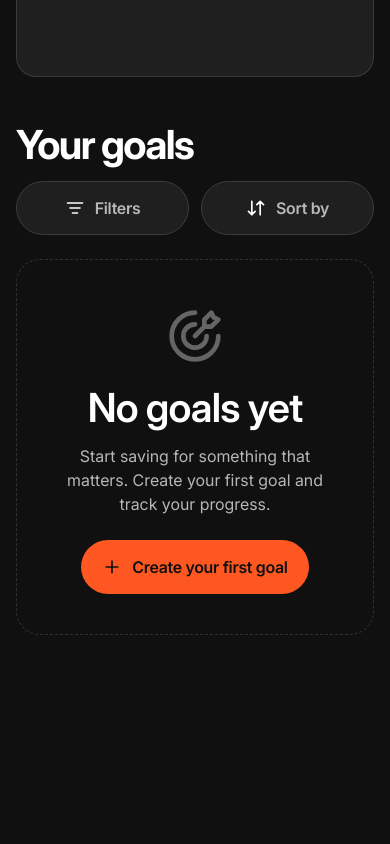
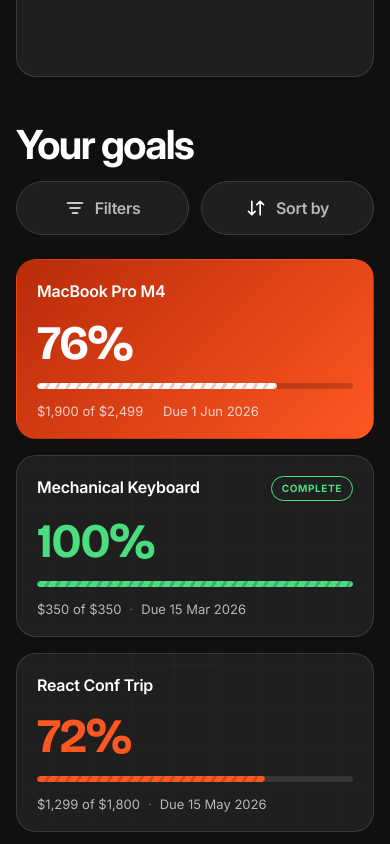
Before and after one commit to EA-Gadgeter/savings-tracker-challenge, a React (Vite) app: page / in a window 390 px wide. Shown: the part 720-1564 px from the top of the page. Before the commit the page ends 1395 px from the top, so only its background shows below. Built offline with nearby package versions, Linux system fonts and the light colour scheme.

Commit message:
Finished layout for GoalsList in mobile version.

```diff
--- /dev/null
+++ b/src/components/goals/GoalCard/GoalCard.module.css
@@ -0,0 +1,200 @@
+.card {
+  position: relative;
+  display: flex;
+  flex-direction: column;
+  gap: 1.6rem;
+  padding: 2rem;
+  border: 0.1rem solid rgba(255, 255, 255, 0.12);
+  border-radius: 2rem;
+  background-color: var(--color-neutral-800);
+  overflow: hidden;
+  cursor: pointer;
+  transition: border-color 0.2s ease;
+}
+
+.withGrid {
+  background-image: url("/assets/images/pattern-grid.svg");
+  background-size: cover;
+  background-position: center;
+}
+
+.card:hover {
+  border-color: rgba(255, 255, 255, 0.25);
+}
+
+.card:focus-visible {
+  outline: 0.2rem solid var(--color-neutral-0);
+  outline-offset: 0.2rem;
+}
+
+/* --- Variants --- */
+
+.highlight {
+  background: linear-gradient(
+    135deg,
+    var(--color-orange-700) 0%,
+    var(--color-orange-400) 100%
+  );
+  border-color: transparent;
+}
+
+.highlight:hover {
+  border-color: transparent;
+  filter: brightness(1.05);
+}
+
+/* --- Header --- */
+
+.header {
+  display: flex;
+  align-items: flex-start;
+  justify-content: space-between;
+  gap: 1.2rem;
+}
+
+.name {
+  font-family: var(--font-body);
+  font-size: 1.6rem;
+  font-weight: 600;
+  line-height: 1.4;
+  letter-spacing: -0.02rem;
+  color: var(--color-neutral-0);
+}
+
+/* --- Badge --- */
+
+.badge {
+  flex-shrink: 0;
+  display: inline-flex;
+  align-items: center;
+  padding: 0.4rem 1rem;
+  border: 0.1rem solid var(--color-green-500);
+  border-radius: 999rem;
+  font-size: 1rem;
+  font-weight: 700;
+  letter-spacing: 0.06em;
+  color: var(--color-green-500);
+  text-transform: uppercase;
+  white-space: nowrap;
+}
+
+/* --- Percentage --- */
+
+.percent {
+  font-family: var(--font-heading);
+  font-size: 4.8rem;
+  font-weight: 700;
+  line-height: 1;
+  letter-spacing: -0.03em;
+}
+
+.percentDefault {
+  color: var(--color-orange-400);
+}
+
+.percentHighlight {
+  color: var(--color-neutral-0);
+}
+
+.percentComplete {
+  color: var(--color-green-500);
+}
+
+.percentNotStarted {
+  color: var(--color-neutral-400);
+}
+
+/* --- Progress track --- */
+
+.progressTrack {
+  width: 100%;
+  height: 0.6rem;
+  border-radius: 999rem;
+  overflow: hidden;
+}
+
+.trackDefault {
+  background-color: rgba(255, 255, 255, 0.1);
+}
+
+.trackHighlight {
+  background-color: rgba(0, 0, 0, 0.2);
+}
+
+/* --- Progress fill --- */
+
+.progressFill {
+  height: 100%;
+  border-radius: 999rem;
+  transition: width 0.4s ease;
+  background-image: repeating-linear-gradient(
+    120deg,
+    rgba(255, 255, 255, 0.15) 0,
+    rgba(255, 255, 255, 0.15) 3px,
+    var(--color-neutral-0) 3px,
+    var(--color-neutral-0) 9px
+  );
+}
+
+.fillDefault {
+  background-image: repeating-linear-gradient(
+    120deg,
+    color-mix(in srgb, var(--color-orange-400), transparent 30%) 0,
+    color-mix(in srgb, var(--color-orange-400), transparent 30%) 3px,
+    var(--color-orange-400) 3px,
+    var(--color-orange-400) 9px
+  );
+}
+
+.fillHighlight {
+  background-color: rgba(255, 255, 255, 0.7);
+}
+
+.fillComplete {
+  background-image: repeating-linear-gradient(
+    120deg,
+    color-mix(in srgb, var(--color-green-500), transparent 30%) 0,
+    color-mix(in srgb, var(--color-green-500), transparent 30%) 3px,
+    var(--color-green-500) 3px,
+    var(--color-green-500) 9px
+  );
+}
+
+.fillNotStarted {
+  background-color: transparent;
+  background-image: none;
+}
+
+/* --- Meta line --- */
+
+.meta {
+  display: flex;
+  align-items: center;
+  gap: 0.8rem;
+  font-size: 1.3rem;
+  font-weight: 400;
+  line-height: 1;
+  flex-wrap: wrap;
+}
+
+.metaDefault {
+  color: var(--color-neutral-300);
+}
+
+.metaHighlight {
+  color: rgba(255, 255, 255, 0.75);
+}
+
+.separator {
+  color: var(--color-neutral-500);
+}
+
+@media (prefers-reduced-motion: reduce) {
+  .progressFill {
+    transition: none;
+  }
+
+  .card {
+    transition: none;
+  }
+}
--- /dev/null
+++ b/src/components/goals/GoalCard/GoalCard.tsx
@@ -0,0 +1,104 @@
+import type { Goal } from "../../../types";
+import type { GoalCardVariant } from "./GoalCard.types";
+import { formatCurrency, formatDeadline } from "../../../utils/formatters";
+import styles from "./GoalCard.module.css";
+
+interface GoalCardProps {
+  goal: Goal;
+  variant?: GoalCardVariant;
+}
+
+const percentVariantClass: Record<GoalCardVariant, string> = {
+  default: styles.percentDefault,
+  highlight: styles.percentHighlight,
+  complete: styles.percentComplete,
+  "not-started": styles.percentNotStarted,
+};
+
+const fillVariantClass: Record<GoalCardVariant, string> = {
+  default: styles.fillDefault,
+  highlight: styles.fillHighlight,
+  complete: styles.fillComplete,
+  "not-started": styles.fillNotStarted,
+};
+
+const trackVariantClass: Record<GoalCardVariant, string> = {
+  default: styles.trackDefault,
+  highlight: styles.trackHighlight,
+  complete: styles.trackDefault,
+  "not-started": styles.trackDefault,
+};
+
+const metaVariantClass: Record<GoalCardVariant, string> = {
+  default: styles.metaDefault,
+  highlight: styles.metaHighlight,
+  complete: styles.metaDefault,
+  "not-started": styles.metaDefault,
+};
+
+const cardBgClass: Record<GoalCardVariant, string> = {
+  default: styles.withGrid,
+  highlight: styles.highlight,
+  complete: styles.withGrid,
+  "not-started": styles.withGrid,
+};
+
+function GoalCard({
+  goal,
+  variant = "default",
+}: GoalCardProps): React.JSX.Element {
+  const savedAmount = goal.deposits.reduce((sum, d) => sum + d.amount, 0);
+  const progressPercent = Math.min(
+    Math.round((savedAmount / goal.target) * 100),
+    100,
+  );
+
+  const cardClassName = [styles.card, cardBgClass[variant]].join(" ");
+
+  return (
+    <article className={cardClassName}>
+      <header className={styles.header}>
+        <h3 className={styles.name}>{goal.name}</h3>
+
+        {variant === "complete" && (
+          <span className={styles.badge} aria-label="Goal complete">
+            COMPLETE
+          </span>
+        )}
+      </header>
+
+      <p
+        className={`${styles.percent} ${percentVariantClass[variant]}`}
+        aria-label={`${progressPercent}% saved`}
+      >
+        {progressPercent}%
+      </p>
+
+      <div
+        className={`${styles.progressTrack} ${trackVariantClass[variant]}`}
+        role="progressbar"
+        aria-valuenow={progressPercent}
+        aria-valuemin={0}
+        aria-valuemax={100}
+        aria-label={`Savings progress: ${progressPercent}%`}
+      >
+        <div
+          className={`${styles.progressFill} ${fillVariantClass[variant]}`}
+          style={{ width: `${progressPercent}%` }}
+        />
+      </div>
+
+      <p className={`${styles.meta} ${metaVariantClass[variant]}`}>
+        <span>
+          {formatCurrency(savedAmount)} of {formatCurrency(goal.target)}
+        </span>
+        <span className={styles.separator} aria-hidden="true">
+          ·
+        </span>
+        <span>{formatDeadline(goal.deadline)}</span>
+      </p>
+    </article>
+  );
+}
+
+export default GoalCard;
--- /dev/null
+++ b/src/components/goals/GoalCard/GoalCard.types.ts
@@ -0,0 +1 @@
+export type GoalCardVariant = "default" | "highlight" | "complete" | "not-started";
--- /dev/null
+++ b/src/components/goals/GoalsList/GoalsList.module.css
@@ -0,0 +1,5 @@
+.list {
+  display: flex;
+  flex-direction: column;
+  gap: 1.6rem;
+}
--- /dev/null
+++ b/src/components/goals/GoalsList/GoalsList.tsx
@@ -0,0 +1,32 @@
+import type { Goal } from "../../../types";
+import type { GoalCardVariant } from "../GoalCard/GoalCard.types";
+import GoalCard from "../GoalCard/GoalCard";
+import styles from "./GoalsList.module.css";
+
+interface GoalsListProps {
+  goals: Goal[];
+}
+
+function getVariant(goal: Goal): GoalCardVariant {
+  const savedAmount = goal.deposits.reduce((sum, d) => sum + d.amount, 0);
+  const progressPercent = (savedAmount / goal.target) * 100;
+
+  if (savedAmount >= goal.target) return "complete";
+  if (goal.deposits.length === 0) return "not-started";
+  if (progressPercent > 75) return "highlight";
+  return "default";
+}
+
+function GoalsList({ goals }: GoalsListProps): React.JSX.Element {
+  return (
+    <ul className={styles.list}>
+      {goals.map((goal) => (
+        <li key={goal.id}>
+          <GoalCard goal={goal} variant={getVariant(goal)} />
+        </li>
+      ))}
+    </ul>
+  );
+}
+
+export default GoalsList;
--- a/src/pages/Home/HomePage.tsx
+++ b/src/pages/Home/HomePage.tsx
@@ -1,6 +1,7 @@
 import Header from "../../components/common/Header/Header";
 import SummaryCard from "../../components/dashboard/SummaryCard/SummaryCard";
 import GoalsEmptyState from "../../components/goals/GoalsEmptyState/GoalsEmptyState";
+import GoalsList from "../../components/goals/GoalsList/GoalsList";
 import { GoalsToolbar } from "../../components/goals/GoalsToolbar/GoalsToolbar";
 import { useGoalsStore } from "../../store/useGoalsStore";
 import styles from "./HomePage.module.css";
@@ -80,7 +81,11 @@
             />
           </div>
 
-          <GoalsEmptyState onCreateGoal={handleCreateGoal} />
+          {goals.length === 0 ? (
+            <GoalsEmptyState onCreateGoal={handleCreateGoal} />
+          ) : (
+            <GoalsList goals={goals} />
+          )}
         </section>
       </div>
     </main>
--- /dev/null
+++ b/src/utils/formatters.ts
@@ -0,0 +1,26 @@
+const currencyFormatter = new Intl.NumberFormat("en-US", {
+  style: "currency",
+  currency: "USD",
+  minimumFractionDigits: 0,
+  maximumFractionDigits: 0,
+});
+
+const dateFormatter = new Intl.DateTimeFormat("en-GB", {
+  day: "numeric",
+  month: "short",
+  year: "numeric",
+  timeZone: "UTC",
+});
+
+export function formatCurrency(amount: number): string {
+  return currencyFormatter.format(amount);
+}
+
+export function formatDate(dateString: string): string {
+  return dateFormatter.format(new Date(dateString));
+}
+
+export function formatDeadline(deadline: string | null): string {
+  if (!deadline) return "No deadline";
+  return `Due ${formatDate(deadline)}`;
+}
```
